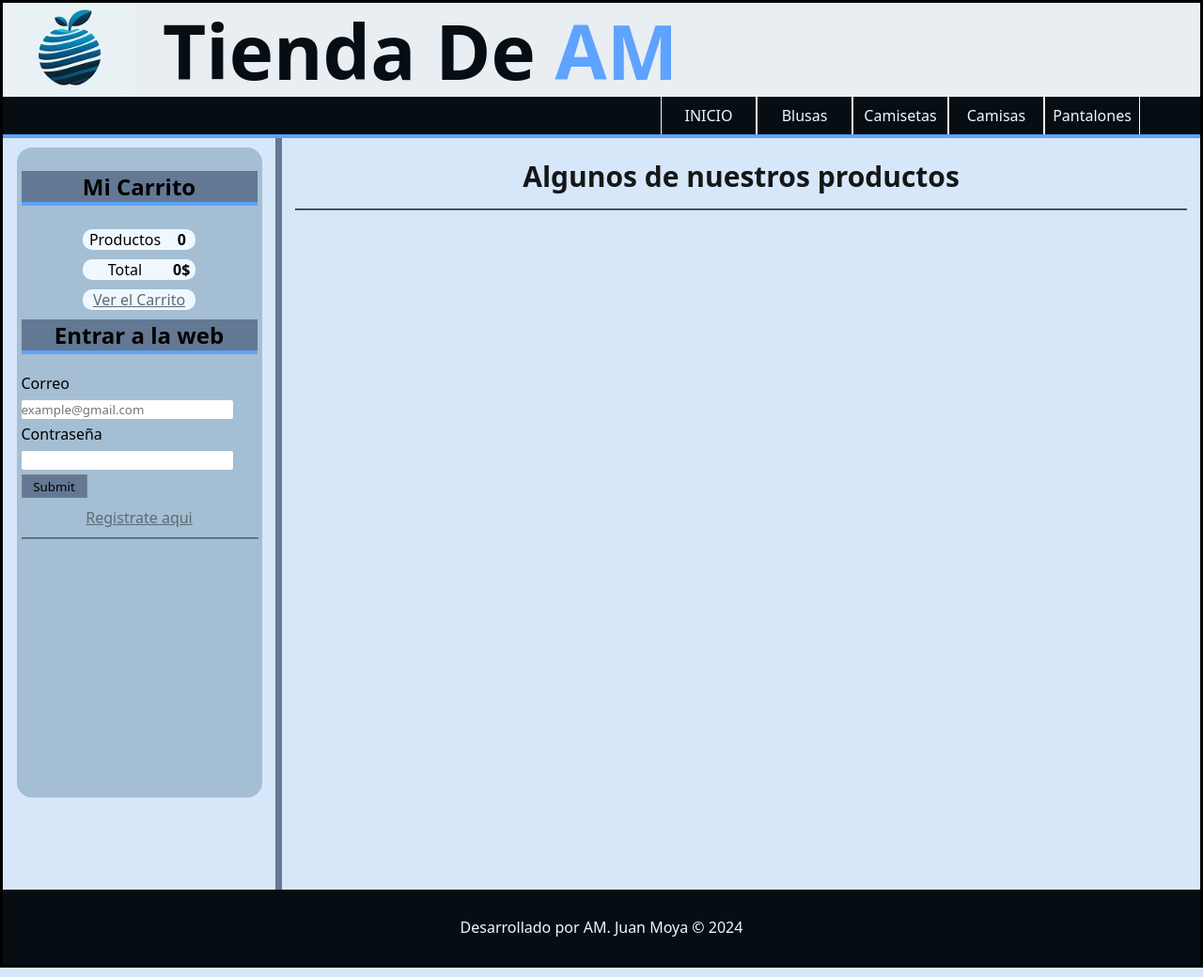
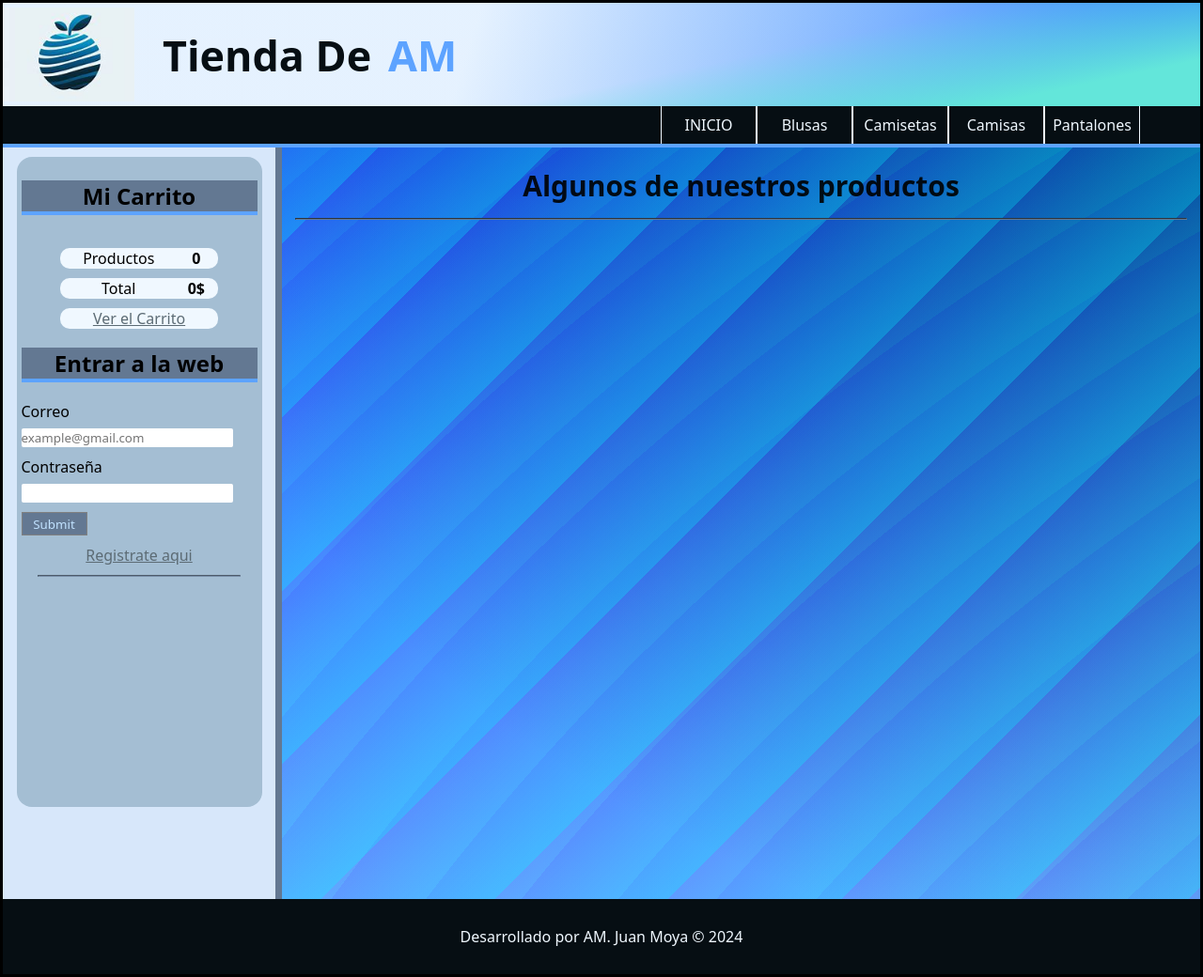
Before and after one commit to AmJuanMoya/Tienda, a PHP site: page / in a window 1280 px wide. Shown: the whole page at 94% size. Run offline with PHP 8.4, Linux system fonts and the light colour scheme.

Commit message:
cambios de formato, cambios de accesibilidad, caracteristicas css

```diff
--- a/index.html
+++ b/index.php
@@ -39,7 +39,7 @@
 
             </section>
 
-            <form action="sumbit">
+            <form action="sumbit">     <!-- Formulario.... -->
                 <h2>Entrar a la web</h2>
 
                    <fieldset>  <legend>Correo</legend>
@@ -72,7 +72,7 @@
 
     <footer> <!--Pie de Pagina-->
 
-        <p> Desarrollado por AM. Juan Moya &copy; 2024  </p>
+        <p> Desarrollado por AM. Juan Moya &copy; <?= date("Y") ?> </p>
 
 
     </footer>
--- a/styles.css
+++ b/styles.css
@@ -18,7 +18,9 @@
 
 .app{
 
-    background-color: rgb(215, 231, 250);
+    background-size: 100% 100%;
+background-position: 0px 0px,0px 0px,0px 0px,0px 0px,0px 0px;
+background-image: repeating-linear-gradient(315deg, #00FFFF42 92%, #073AFF00 100%),repeating-radial-gradient(75% 75% at 238% 218%, #00FFFF12 30%, #073AFF14 39%),radial-gradient(99% 99% at 109% 2%, #00518AFF 0%, #073AFF00 100%),radial-gradient(99% 99% at 21% 78%, #00FFFF12 0%, #073AFF00 100%),radial-gradient(160% 154% at 711px -303px, #0022FFFF 0%, #88B8FFFF 100%);
     margin: 3px;
     height: 100%;
     border-radius: 5px;
@@ -28,22 +30,36 @@
 header{
 
     display: flex;
-    background-color: rgb(233, 238, 243);
+    background-size: 100% 100%;
+    background-position: 0px 0px,0px 0px;
+    background-image: linear-gradient(168deg, #E2F0FD2E 59%, #63E6DAFF 87%),linear-gradient(287deg, #0068FFFF 0%, #E6F2FFFF 61%);
     width: 100%;
-    height: 100px;
+    height: fit-content;
     margin: auto;
     text-align: center;
     align-items: center;
     gap: 30px;
+    padding: 5px 0;
 }
 
 header h1{
-    font-size: 80px;
+    font-size: clamp(2rem, 3.5vw, 4rem);
     color: rgb(6, 14, 19);
+    width: 70%;
+    text-align: left;
+    display: flex;
+    align-items: center;
+    gap: 2%;
+    flex-wrap: wrap;
 }
 
 h1 span{
     color:rgb(93, 163, 255);
+    transition: 0.5s ease-in;
+}
+
+h1 span:hover{
+    text-shadow: 1px 1px 10px  rgb(117, 181, 255);
 }
 
 .Logo{
@@ -130,7 +146,7 @@
 }
 
 form hr{
-    width: 250px;
+    width: 85%;
     opacity: 0.7;
 }
 
@@ -141,7 +157,7 @@
 
 }
 section ul{
-    padding: 0 5px ;
+    padding: 10px 5px ;
     list-style: none;
     text-align: center;
     display: flex;
@@ -153,21 +169,29 @@
 section li{
     margin: 5px 0;
     background-color: aliceblue;
-    width: 50%;
+    width: 70%;
     border-radius: 10px;
     display: flex;
-    justify-content: space-evenly
+    justify-content: space-evenly;
+    flex-wrap: wrap;
 }
+.bold{
+    font-weight: bold;
+    width: 40px;
+}
+.data{
 
+    width: 70%;
+}
 
 form{
     margin: 5px;
-
 }
 
 fieldset{
     padding: 5px 0;
     border: none;
+    margin: 5px 0;
 }
 
 fieldset input{
@@ -184,6 +208,7 @@
     border: 1px solid gray;
     width: 70px;
     height: 25px;
+    color: rgb(193, 226, 255);
 }
 h2{
     width: 100%;
@@ -194,14 +219,7 @@
 
 }
 
-.bold{
-    font-weight: bold;
-    width: 40px;
-}
-.data{
 
-    width: 100%;
-}
 
 footer{
 
@@ -235,7 +253,7 @@
     justify-content: center;
     align-items: center;
     opacity: 0.9;
-
+    overflow: auto;
 }
 
 hr{
```
